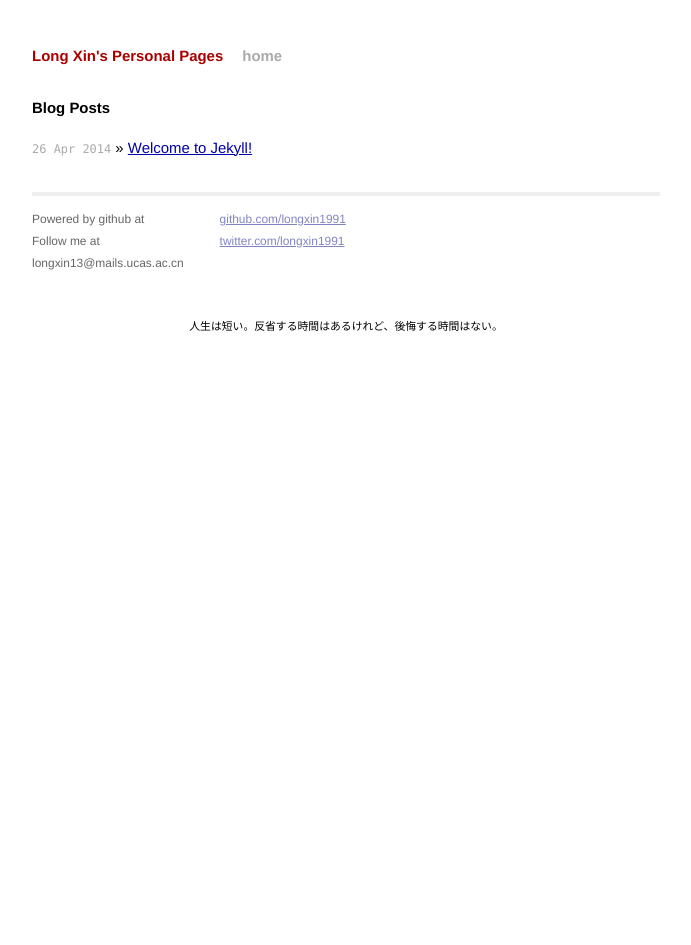
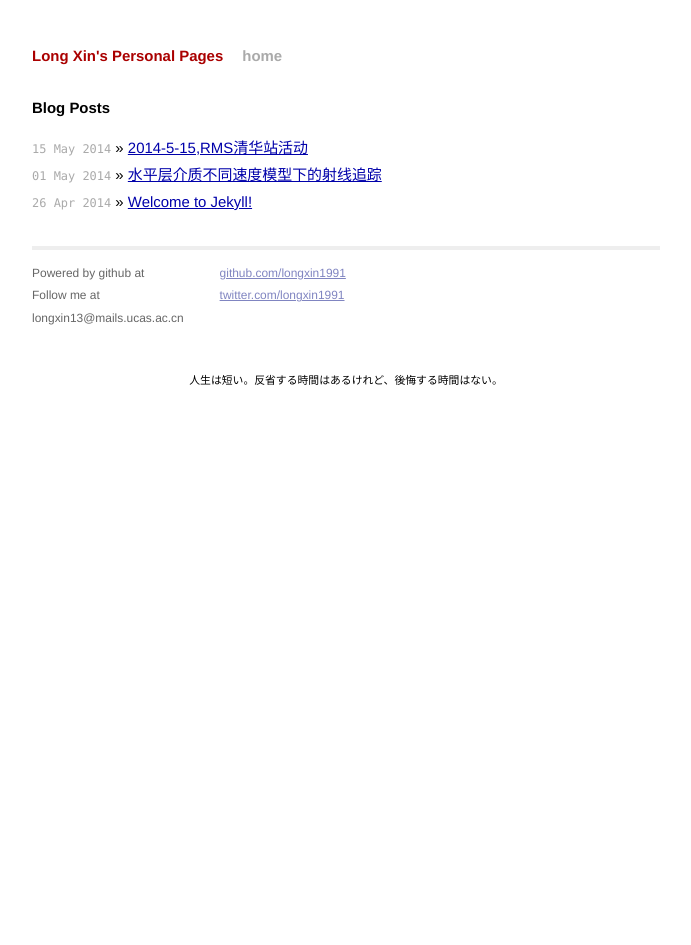
Before and after one commit to longxin1991/longxin1991.github.com, a Jekyll site: the page built from posts.html, in a window 1280 px wide. Shown: the whole page, without its empty margins (294-985 px from the left). Built offline with Jekyll 4.4.1, drawn with Linux system fonts in a browser that asks for light colours.

Commit message:
add photo took in 2014-5-15

```diff
--- /dev/null
+++ b/_posts/2014-05-01-ray-tracing.markdown
@@ -0,0 +1,13 @@
+---
+layout: post
+title: "水平层介质不同速度模型下的射线追踪"
+categories: Seis
+---
+
+为了方便，只考虑存在三层介质的情况。
+
+### 1.第二层为低速层
+![fig](/pic/fig/lvz.jpg "Low Velocity Zone")
+
+### 2.第二层为高速层
+![fig](/pic/fig/hvz.jpg "High Velocity Zone")
--- /dev/null
+++ b/_posts/2014-05-15-rms-thu.markdown
@@ -0,0 +1,13 @@
+---
+layout: post
+title: "2014-5-15,RMS清华站活动"
+categories: Activities
+---
+
+5月15号下午2点半，Richhard.M.Stallman在清华东阶梯教室的演讲。主要内容还是宣传他的自由软件思想。第一次亲眼见到过去只能在书里看到的大神还是很激动的啊，而且还抽奖得到一次合影的机会，真是太幸运了。
+
+<img src="/pic/act/20140515/DSC_5838_s.jpg"/>
+
+最后还有集体合影
+
+<img src="/pic/act/20140515/DSC_5847_s.jpg"/>
--- a/index.html
+++ b/index.html
@@ -33,10 +33,12 @@
 <table>
 <tr>
 <td>
-    <p>A first year graduate in institute of geology and geophysics, Chinese academy of sciences. My major is Seismoloy and study field is about the inner core of the earth and body wave that pass though it. </p>
+    <p>A first year graduate in institute of geology and geophysics, Chinese
+	academy of sciences. My major is Seismoloy and study field is about the
+	inner core of the earth and body wave that pass through it. </p>
 </td>
     <td>
-    <img src="pic/figure.jpg", width=300>
+    <img src="pic/figure.jpg", width=70px,height=95px>
     </td>
 </tr>
 </table>
--- a/stylesheets/styles.css
+++ b/stylesheets/styles.css
@@ -253,3 +253,5 @@
     color:#444;
   }
 }
+
+img[alt=fig] {width:100px;}
```
Also changed, not shown: pic/act/20140515/DSC_5838_s.jpg (added), pic/act/20140515/DSC_5847_s.jpg (added), pic/fig/hvz.jpg (added), pic/fig/lvz.jpg (added).
